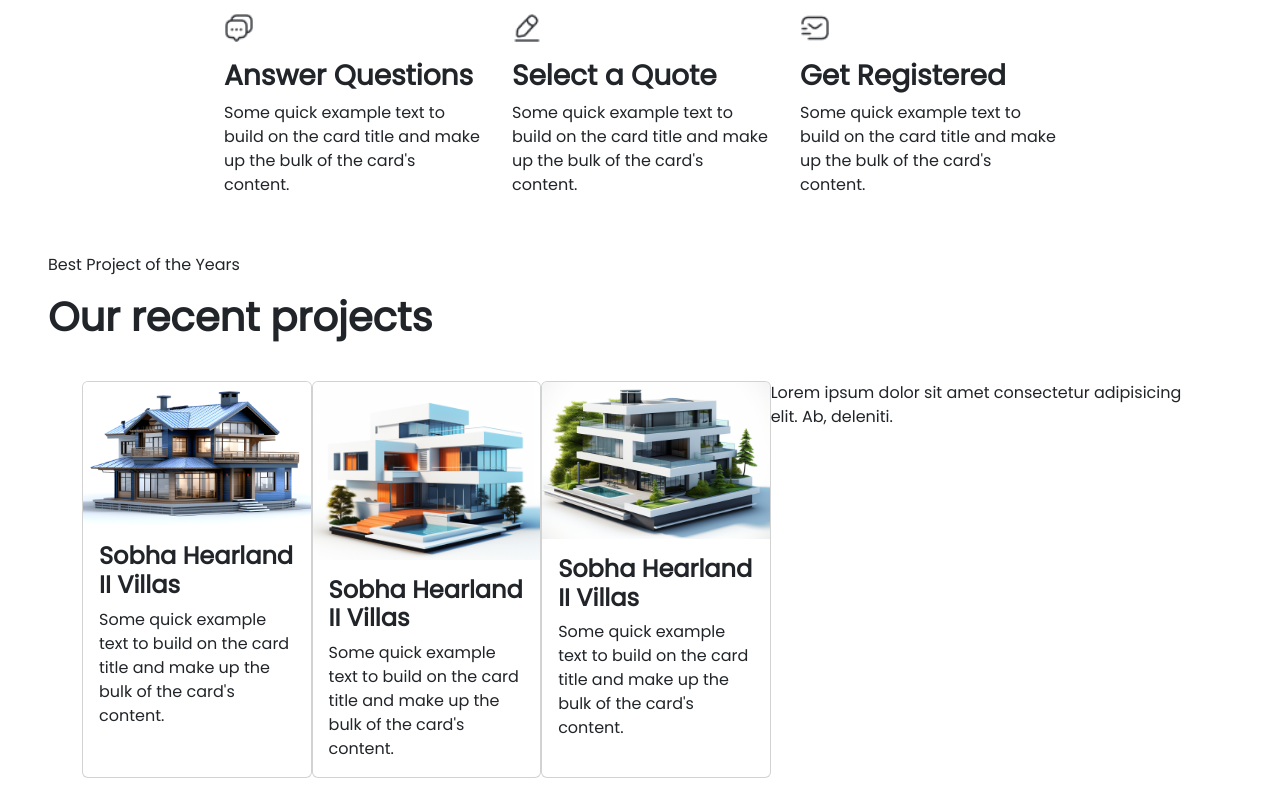
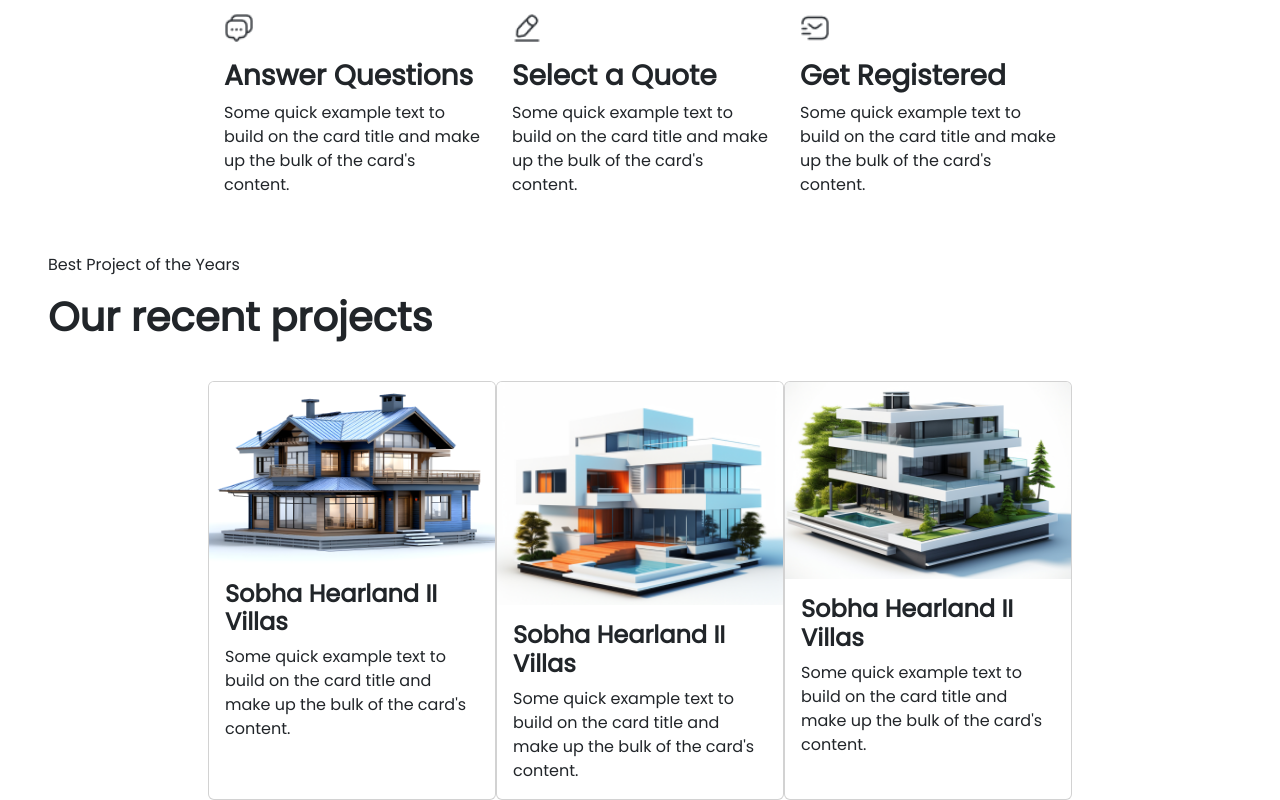
Before and after one commit to Maryam-Shabbir-Abbasi/real-estate-landing-page, a plain HTML site: page index.html in a window 1280 px wide. Shown: the part 741-1541 px from the top of the page. Before the commit the page ends 1519 px from the top, so only its background shows below. Drawn offline with nearby package versions, Linux system fonts and the light colour scheme.

Commit message:
div removed

```diff
--- a/index.html
+++ b/index.html
@@ -129,7 +129,7 @@
                   <p class="card-text">Some quick example text to build on the card title and make up the bulk of the card's content.</p>
                 </div>
               </div>
-<div>Lorem ipsum dolor sit amet consectetur adipisicing elit. Ab, deleniti.</div>
+
 
 
         </div>
```
